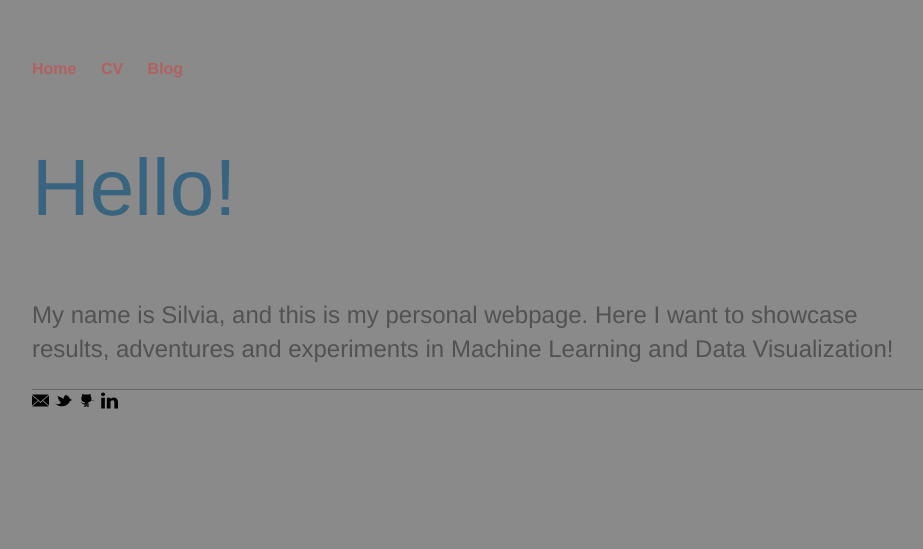
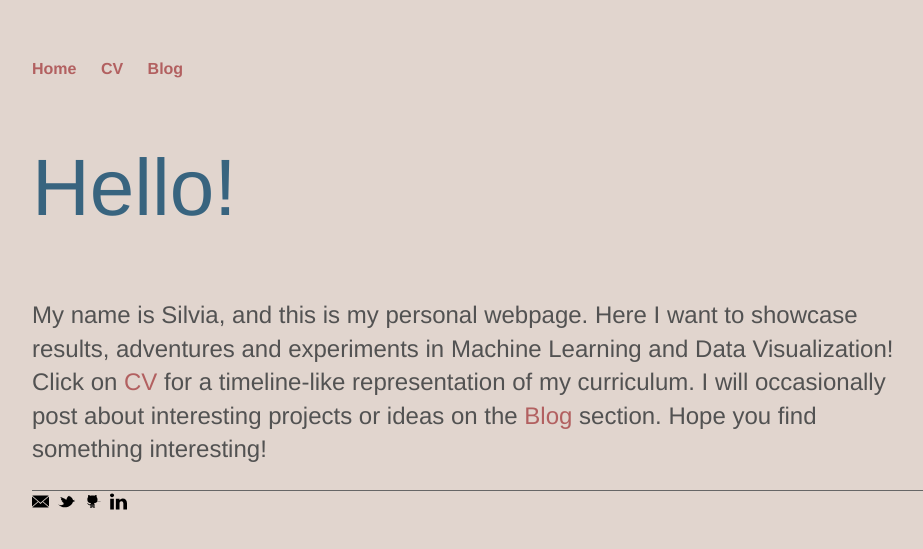
Before and after one commit to a-silvia/a-silvia.github.io, a Jekyll site: the page built from index.html, in a window 1280 px wide. Shown: the top 549 px of the page, without its empty margins (160-1083 px from the left). Built offline with Jekyll 4.4.1, drawn with Linux system fonts in a browser that asks for light colours.

Commit message:
made colors pwetty; testing ipython posts

```diff
--- a/_config.yml
+++ b/_config.yml
@@ -3,7 +3,9 @@ markdown: kramdown
 url: "https://a-silvia.github.io"
 baseurl:
 
-favicon: "/img/icon/favicon.svg"
+favicon: "/img/icons/favicon.svg"
+
+highlighter: pygments
 
 ############
 # Timeline #
--- a/_includes/footer.html
+++ b/_includes/footer.html
@@ -2,5 +2,5 @@
 	<a href="mailto:anascsilva+pages@gmail.com" target="_blank"><img class="icon" src="/img/icons/icon-email.svg" alt=""></a>
     <a href="http://twitter.com/anasilviacs" target="_blank"><img class="icon" src="/img/icons/icon-twitter.svg" alt=""></a>
     <a href="https://github.com/a-silvia" target="_blank"><img class="icon" src="/img/icons/icon-github.svg" alt=""></a>
-    <a href="http://linkedin.com/anasilviacsilva" target="_blank"><img class="icon" src="/img/icons/icon-linkedin.svg" alt=""></a>
+    <a href="http://linkedin.com/in/anasilviacsilva" target="_blank"><img class="icon" src="/img/icons/icon-linkedin.svg" alt=""></a>
 </footer>
--- a/_layouts/post.html
+++ b/_layouts/post.html
@@ -5,6 +5,8 @@
 			<title>{{ page.title }}</title>
 			<!-- link to main stylesheet -->
 			<link rel="stylesheet" type="text/css" href="/css/base.css">
+			<!-- link to specific stylesheet -->
+			<link rel="stylesheet" type="text/css" href="/css/post.css">
 		</head>
 		<body>
 			<nav>
--- a/css/base.css
+++ b/css/base.css
@@ -2,7 +2,7 @@
 body {
     margin: 60px auto;
     width: 70%;
-    background-color: #8A8A8A;
+    background-color: #E1D5CE;
     color: #B26060;
 }
 
@@ -73,7 +73,7 @@ footer {
   display: inline-block;
   width: 17px;
   height: 17px;
-  padding-right: 2px;
+  padding-right: 5px;
   margin-top: 2px;
 }
 nav ul li, footer ul li {
@@ -95,7 +95,7 @@ div.Hello {
     display: inline
 }
 #H:hover{
-    color: #48647F;
+    color: #FF0000;
 }
 
 #e{
@@ -105,7 +105,7 @@ div.Hello {
     display: inline
 }
 #e:hover{
-    color: #58647F;
+    color: #FF7F00;
 }
 
 #l1{
@@ -115,7 +115,7 @@ div.Hello {
     display: inline
 }
 #l1:hover{
-    color: #68647F;
+    color: #FFFB11;
 }
 
 #l2{
@@ -125,7 +125,7 @@ div.Hello {
     display: inline
 }
 #l2:hover{
-    color: #78647F;
+    color: #229E22;
 }
 
 #o{
@@ -135,7 +135,7 @@ div.Hello {
     display: inline
 }
 #o:hover{
-    color: #88647F;
+    color: #1D30BD;
 }
 #exc{
     font-size: 5em;
@@ -144,7 +144,7 @@ div.Hello {
     display: inline
 }
 #exc:hover{
-    color: #98647F;
+    color: #7942BD;
 }
 /* BLOG: POST LIST */
 ul.posts li {
--- a/index.html
+++ b/index.html
@@ -8,5 +8,5 @@ title: Silvia
 </div><!-- /.HELLO -->
 
 <div class="about">
-	<p>My name is Silvia, and this is my personal webpage. Here I want to showcase results, adventures and experiments in Machine Learning and Data Visualization!
+	<p>My name is Silvia, and this is my personal webpage. Here I want to showcase results, adventures and experiments in Machine Learning and Data Visualization! Click on <a href="http://a-silvia.github.io/cv/">CV</a> for a timeline-like representation of my curriculum.  I will occasionally post about interesting projects or ideas on the <a href="http://a-silvia.github.io/blog/">Blog</a> section. Hope you find something interesting! </p>
 </div><!-- /.about -->
```
Also changed, not shown: _posts/2016-02-11-adding-posts.md (+2 -0 lines), _posts/2016-06-23-Jupyter-Example.md (added, +106 -0 lines), css/post.css (added, +19 -0 lines), notebooks/Example_files/Example_6_1.png (added).
